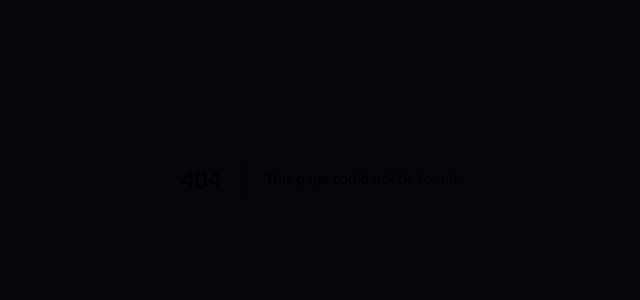
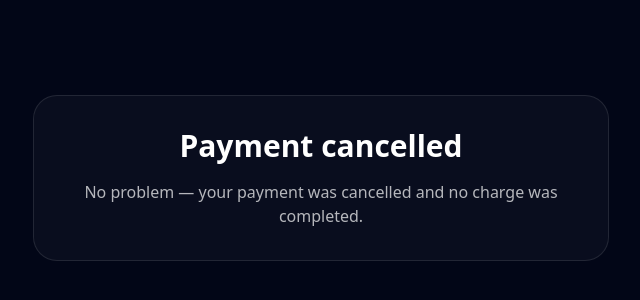
Before and after one commit to markkairostech-cloud/drive-style, a Next.js app: page /engagement/cancel in a window 1280 px wide. Before the commit this address had no page. Shown: the part 222-522 px from the top of the page, without its empty margins (319-959 px from the left). Built offline with nearby package versions, Linux system fonts and the light colour scheme.

Commit message:
Only process COMPLETE PayFast payments2

```diff
--- /dev/null
+++ b/app/engagement/cancel/page.tsx
@@ -0,0 +1,12 @@
+export default function EngagementCancelPage() {
+  return (
+    <main className="min-h-screen bg-slate-950 text-white flex items-center justify-center px-6">
+      <div className="max-w-xl w-full rounded-3xl border border-white/10 bg-white/[0.03] p-8 text-center">
+        <h1 className="text-3xl font-semibold">Payment cancelled</h1>
+        <p className="mt-4 text-white/70">
+          No problem — your payment was cancelled and no charge was completed.
+        </p>
+      </div>
+    </main>
+  );
+}
```
